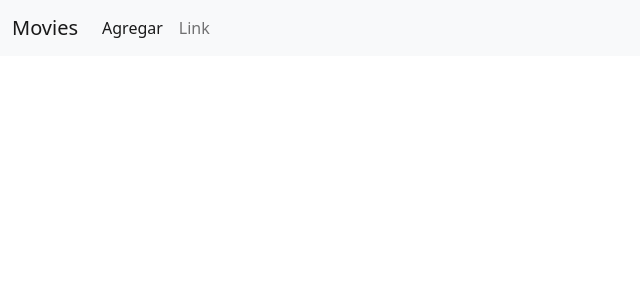
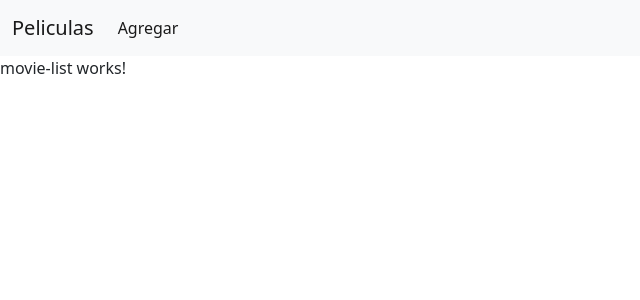
Before and after one commit to Gasogui/client, an Angular app: page /movies in a window 1280 px wide. Before the commit this address led to /. Shown: the top 300 px of the page, without its empty margins (0-640 px from the left). Built offline with nearby package versions, Linux system fonts and the light colour scheme.

Commit message:
Configuration app-routing.module.ts file

```diff
--- a/src/app/app-routing.module.ts
+++ b/src/app/app-routing.module.ts
@@ -1,10 +1,34 @@
+/* --- app - routing.module.ts --- */
 import { NgModule } from '@angular/core';
 import { RouterModule, Routes } from '@angular/router';
 
-const routes: Routes = [];
+import { MovieListComponent } from './components/movie-list/movie-list.component';
+import { MovieFormComponent } from './components/movie-form/movie-form.component';
+import { MovieEditComponent } from './components/movie-edit/movie-edit.component';
+
+const routes: Routes = [
+
+    {
+        path: '',
+        redirectTo: '/movies',
+        pathMatch: 'full'
+    },
+    {
+        path: 'movies',
+        component: MovieListComponent
+    },
+    {
+        path: 'movies/add',
+        component: MovieFormComponent
+    },
+    {
+        path: 'movies/edit/:id',
+        component: MovieEditComponent
+    }
+];
 
 @NgModule({
-  imports: [RouterModule.forRoot(routes)],
-  exports: [RouterModule]
+    imports: [RouterModule.forRoot(routes)],
+    exports: [RouterModule]
 })
 export class AppRoutingModule { }
--- a/src/app/components/movie-list/movie-list.component.ts
+++ b/src/app/components/movie-list/movie-list.component.ts
@@ -1,4 +1,8 @@
-import { Component, OnInit } from '@angular/core';
+/* movie - list.component.ts */
+import { Component, OnInit, HostBinding } from '@angular/core';
+
+import { MoviesService } from '../../services/movies.service';
+
 
 @Component({
     selector: 'app-movie-list',
--- a/src/app/components/navigation/navigation.component.html
+++ b/src/app/components/navigation/navigation.component.html
@@ -1,6 +1,6 @@
 <nav class="navbar navbar-expand-lg navbar-light bg-light">
     <div class="container-fluid">
-        <a class="navbar-brand" href="/">Movies</a>
+        <a class="navbar-brand" href="/movies">Peliculas</a>
         <button class="navbar-toggler" type="button" data-bs-toggle="collapse" data-bs-target="#navbarSupportedContent"
             aria-controls="navbarSupportedContent" aria-expanded="false" aria-label="Toggle navigation">
             <span class="navbar-toggler-icon"></span>
@@ -8,12 +8,12 @@
         <div class="collapse navbar-collapse" id="navbarSupportedContent">
             <ul class="navbar-nav me-auto mb-2 mb-lg-0">
                 <li class="nav-item">
-                    <a class="nav-link active" aria-current="page" href="#">Agregar</a>
-                </li>
+                    <a class="nav-link active" aria-current="page" href="/movies/add">Agregar</a>
+                    <!-- </li>
                 <li class="nav-item">
                     <a class="nav-link" href="#">Link</a>
-                </li>
-                <!-- <li class="nav-item dropdown">
+                </li> -->
+                    <!-- <li class="nav-item dropdown">
                     <a class="nav-link dropdown-toggle" href="#" id="navbarDropdown" role="button"
                         data-bs-toggle="dropdown" aria-expanded="false">
                         Dropdown
```
Lines whose indentation alone changed are shown as unchanged.
